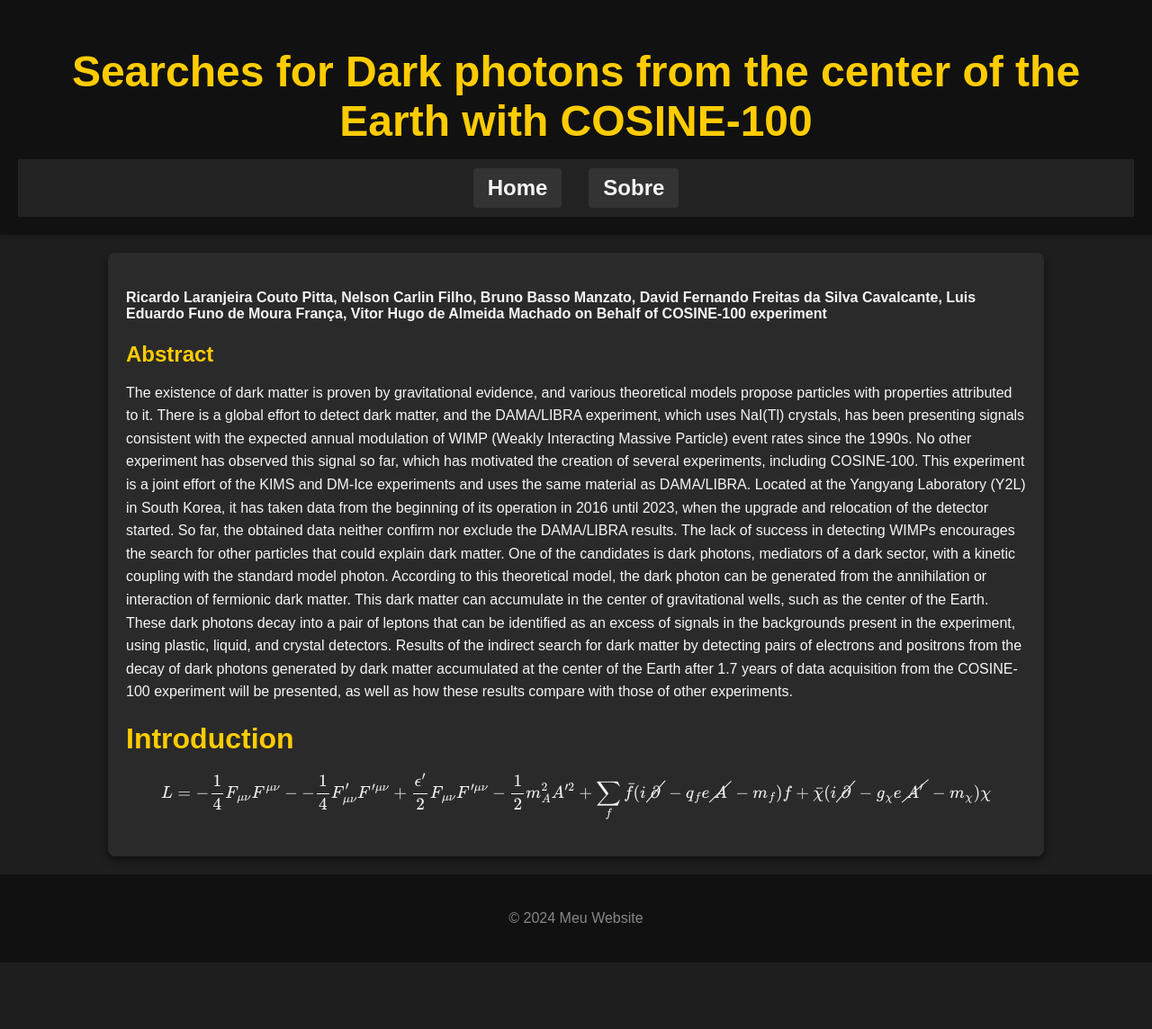
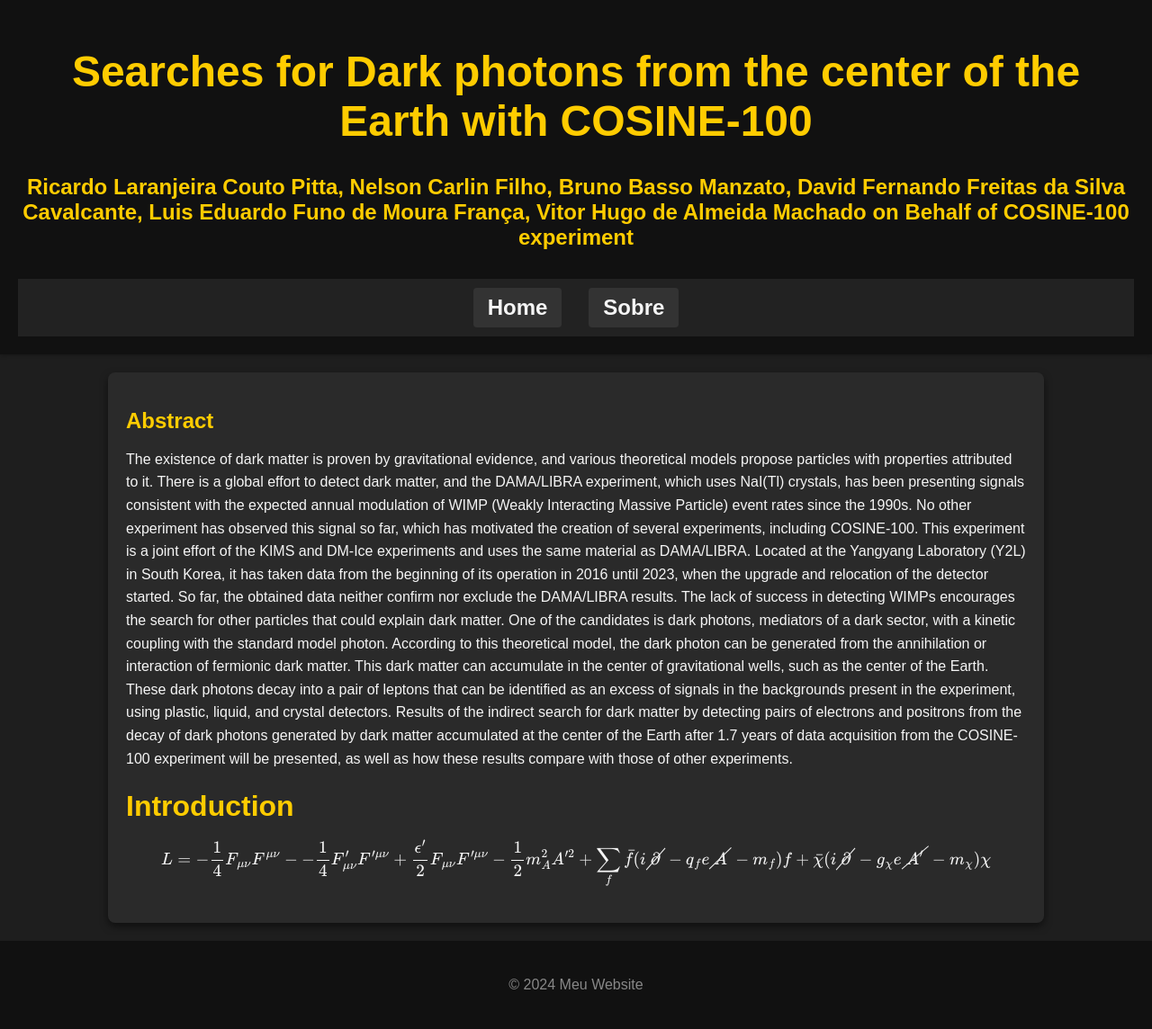
Before and after one commit to jaspior/COSINE-DP-Earth, a Jekyll site: the page index.html, which Jekyll copies as it is, in a window 1280 px wide. Shown: the whole page at 90% size. Built offline with Jekyll 4.4.1, drawn with Linux system fonts in a browser that asks for light colours; formulas are drawn with MathJax 3; before the commit the page ends 1070 px from its top, so only the background shows below that; part of the change alters nothing that is shown.

```diff
--- a/index.html
+++ b/index.html
@@ -24,6 +24,8 @@
 <body>
     <header>
         <h1>Searches for Dark photons from the center of the Earth with COSINE-100</h1>
+        <h4> Ricardo Laranjeira Couto Pitta, Nelson Carlin Filho, Bruno Basso Manzato, David Fernando Freitas da Silva Cavalcante, Luis Eduardo Funo de Moura França, Vitor Hugo de Almeida Machado on Behalf of COSINE-100 experiment</h4>
+
         <nav>
             <a href="{{ site.baseurl }}/">Home</a>
             <a href="{{ site.baseurl }}/sobre">Sobre</a>
@@ -35,7 +37,6 @@
         <main class="content">
 
 
-<h4> Ricardo Laranjeira Couto Pitta, Nelson Carlin Filho, Bruno Basso Manzato, David Fernando Freitas da Silva Cavalcante, Luis Eduardo Funo de Moura França, Vitor Hugo de Almeida Machado on Behalf of COSINE-100 experiment</h4>
 
 
 <h2>Abstract</h2>
```
